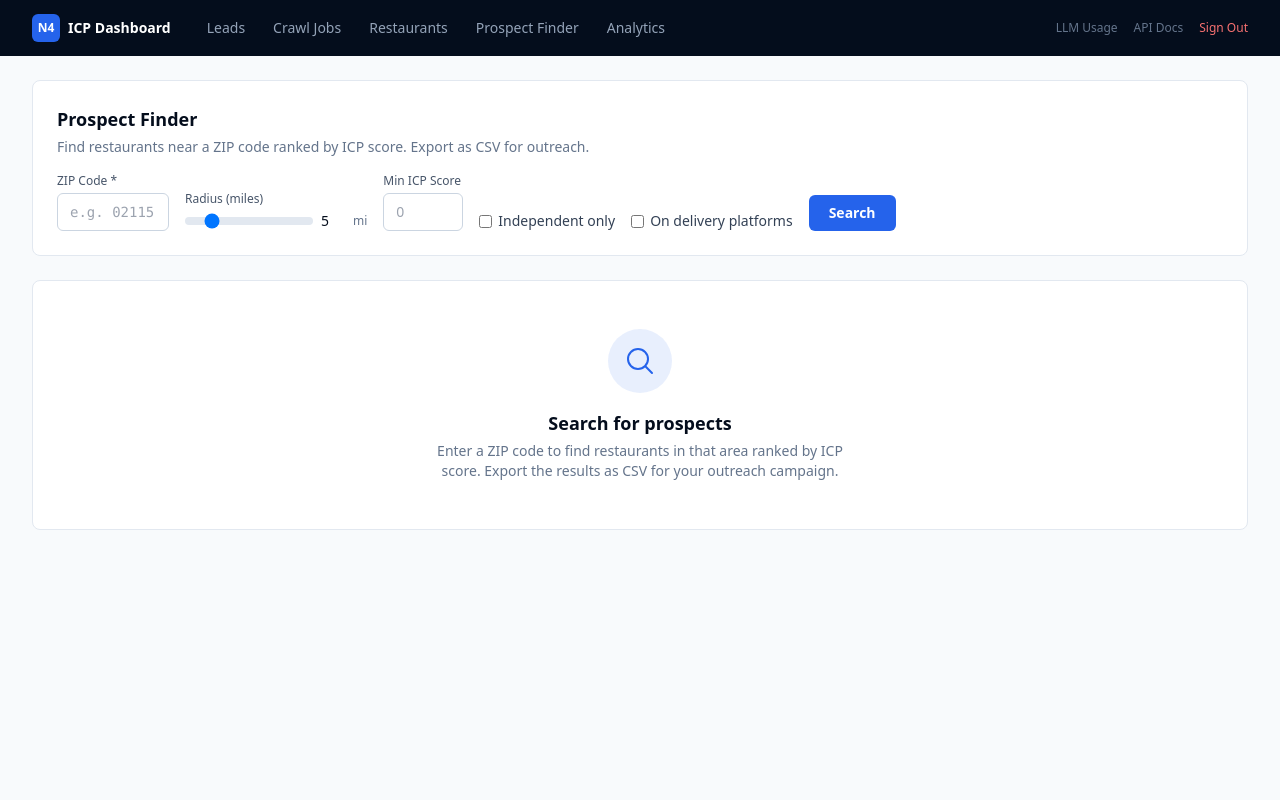
After one commit to tilakavanova/N4Cluster_ICP_Finder, a Python web app: template src/dashboard/templates/prospects.html in a window 1280 px wide. The commit adds this page. Run offline with Jinja, Linux system fonts and the light colour scheme; the template is opened without the code that fills it, so the values that code supplies are empty; some libraries are stand-ins or nearby versions.

Commit message:
feat(NIF-187): add Prospect Finder — ZIP code proximity search for outreach
New dashboard page at /dashboard/prospects that enables finding
restaurants near any ZIP code for marketing outreach:

- ZIP code input + radius slider (1-25 miles)
- Results ranked by ICP score (desc), then distance (asc)
- Table: name/address, distance, ICP score bar, fit label, independent
  status, delivery platforms, POS provider, phone, website
- Filters: independent only, on delivery platforms, min ICP score
- Stats: total found, excellent/good count, avg score, avg distance
- CSV export with filename: prospects-{zip}-{radius}mi.csv
- Uses haversine distance + bounding box pre-filter for performance
- Joined ICP scores for full enrichment data in results
- Auth-gated with session login
- Added Prospect Finder tab to dashboard navigation

Co-Authored-By: Claude Opus 4.6 (1M context) <noreply@anthropic.com>

```diff
--- a/src/dashboard/templates/base.html
+++ b/src/dashboard/templates/base.html
@@ -41,6 +41,7 @@
               <a href="/dashboard" class="px-3 py-1.5 rounded-md text-sm font-medium {% if active_tab == 'leads' %}bg-navy-800 text-white{% else %}text-slate-400 hover:text-white hover:bg-navy-900{% endif %}">Leads</a>
               <a href="/dashboard/jobs" class="px-3 py-1.5 rounded-md text-sm font-medium {% if active_tab == 'jobs' %}bg-navy-800 text-white{% else %}text-slate-400 hover:text-white hover:bg-navy-900{% endif %}">Crawl Jobs</a>
               <a href="/dashboard/restaurants" class="px-3 py-1.5 rounded-md text-sm font-medium {% if active_tab == 'restaurants' %}bg-navy-800 text-white{% else %}text-slate-400 hover:text-white hover:bg-navy-900{% endif %}">Restaurants</a>
+              <a href="/dashboard/prospects" class="px-3 py-1.5 rounded-md text-sm font-medium {% if active_tab == 'prospects' %}bg-navy-800 text-white{% else %}text-slate-400 hover:text-white hover:bg-navy-900{% endif %}">Prospect Finder</a>
               <a href="/dashboard/analytics" class="px-3 py-1.5 rounded-md text-sm font-medium {% if active_tab == 'analytics' %}bg-navy-800 text-white{% else %}text-slate-400 hover:text-white hover:bg-navy-900{% endif %}">Analytics</a>
             </div>
           </div>
--- /dev/null
+++ b/src/dashboard/templates/prospects.html
@@ -0,0 +1,185 @@
+{% extends "base.html" %}
+{% block title %}Prospect Finder{% endblock %}
+
+{% block content %}
+<!-- Search form -->
+<div class="bg-white rounded-lg border border-slate-200 p-6 mb-6">
+  <h2 class="text-lg font-bold text-navy-950 mb-1">Prospect Finder</h2>
+  <p class="text-sm text-slate-500 mb-4">Find restaurants near a ZIP code ranked by ICP score. Export as CSV for outreach.</p>
+
+  <form method="get" action="/dashboard/prospects" class="flex flex-wrap items-end gap-4">
+    <div>
+      <label class="block text-xs font-medium text-slate-600 mb-1">ZIP Code *</label>
+      <input type="text" name="zip_code" value="{{ filters.zip_code or '' }}" required
+        placeholder="e.g. 02115" maxlength="5" pattern="[0-9]{5}"
+        class="rounded-md border border-slate-300 text-sm px-3 py-2 w-28 font-mono">
+    </div>
+    <div>
+      <label class="block text-xs font-medium text-slate-600 mb-1">Radius (miles)</label>
+      <div class="flex items-center gap-2">
+        <input type="range" name="radius" min="1" max="25" step="1"
+          value="{{ filters.radius or 5 }}" id="radiusSlider"
+          class="w-32 h-2 bg-slate-200 rounded-lg appearance-none cursor-pointer"
+          oninput="document.getElementById('radiusValue').textContent=this.value">
+        <span id="radiusValue" class="text-sm font-medium text-navy-950 w-6">{{ filters.radius or 5 }}</span>
+        <span class="text-xs text-slate-500">mi</span>
+      </div>
+    </div>
+    <div>
+      <label class="block text-xs font-medium text-slate-600 mb-1">Min ICP Score</label>
+      <input type="number" name="min_score" value="{{ filters.min_score or '' }}" placeholder="0"
+        min="0" max="100" class="rounded-md border border-slate-300 text-sm px-3 py-2 w-20">
+    </div>
+    <div class="flex items-center gap-4">
+      <label class="flex items-center gap-1.5 cursor-pointer">
+        <input type="checkbox" name="independent_only" value="1" {% if filters.independent_only %}checked{% endif %}
+          class="rounded border-slate-300 text-cobalt-500 focus:ring-cobalt-500">
+        <span class="text-sm text-slate-700">Independent only</span>
+      </label>
+      <label class="flex items-center gap-1.5 cursor-pointer">
+        <input type="checkbox" name="has_delivery" value="1" {% if filters.has_delivery %}checked{% endif %}
+          class="rounded border-slate-300 text-cobalt-500 focus:ring-cobalt-500">
+        <span class="text-sm text-slate-700">On delivery platforms</span>
+      </label>
+    </div>
+    <button type="submit" class="bg-cobalt-500 hover:bg-cobalt-600 text-white text-sm font-semibold px-5 py-2 rounded-md transition-colors">
+      Search
+    </button>
+  </form>
+</div>
+
+{% if searched %}
+<!-- Stats -->
+<div class="grid grid-cols-1 sm:grid-cols-5 gap-4 mb-4">
+  <div class="bg-white rounded-lg border border-slate-200 px-5 py-3">
+    <div class="text-xs font-medium text-slate-500 uppercase">Found</div>
+    <div class="text-xl font-bold text-navy-950 mt-0.5">{{ stats.total }}</div>
+  </div>
+  <div class="bg-white rounded-lg border border-slate-200 px-5 py-3">
+    <div class="text-xs font-medium text-slate-500 uppercase">Excellent Fit</div>
+    <div class="text-xl font-bold text-green-600 mt-0.5">{{ stats.excellent }}</div>
+  </div>
+  <div class="bg-white rounded-lg border border-slate-200 px-5 py-3">
+    <div class="text-xs font-medium text-slate-500 uppercase">Good Fit</div>
+    <div class="text-xl font-bold text-blue-600 mt-0.5">{{ stats.good }}</div>
+  </div>
+  <div class="bg-white rounded-lg border border-slate-200 px-5 py-3">
+    <div class="text-xs font-medium text-slate-500 uppercase">Avg ICP Score</div>
+    <div class="text-xl font-bold text-teal-500 mt-0.5">{{ "%.1f"|format(stats.avg_score) if stats.avg_score else "—" }}</div>
+  </div>
+  <div class="bg-white rounded-lg border border-slate-200 px-5 py-3">
+    <div class="text-xs font-medium text-slate-500 uppercase">Avg Distance</div>
+    <div class="text-xl font-bold text-navy-950 mt-0.5">{{ "%.1f"|format(stats.avg_distance) if stats.avg_distance else "—" }} mi</div>
+  </div>
+</div>
+
+<!-- Export button -->
+<div class="flex justify-between items-center mb-3">
+  <div class="text-sm text-slate-600">
+    Showing {{ prospects|length }} restaurants within {{ filters.radius or 5 }} miles of {{ filters.zip_code }}
+  </div>
+  {% if prospects %}
+  <a href="/dashboard/prospects/export?zip_code={{ filters.zip_code }}&radius={{ filters.radius or 5 }}&min_score={{ filters.min_score or '' }}&independent_only={{ '1' if filters.independent_only else '' }}&has_delivery={{ '1' if filters.has_delivery else '' }}"
+    class="inline-flex items-center gap-1.5 bg-navy-950 hover:bg-navy-900 text-white text-sm font-medium px-4 py-2 rounded-md transition-colors">
+    <svg class="w-4 h-4" fill="none" viewBox="0 0 24 24" stroke="currentColor" stroke-width="2"><path stroke-linecap="round" stroke-linejoin="round" d="M4 16v1a3 3 0 003 3h10a3 3 0 003-3v-1m-4-4l-4 4m0 0l-4-4m4 4V4"/></svg>
+    Export CSV for Outreach ({{ prospects|length }} restaurants)
+  </a>
+  {% endif %}
+</div>
+
+<!-- Results table -->
+<div class="bg-white rounded-lg border border-slate-200 overflow-hidden">
+  <table class="min-w-full divide-y divide-slate-200">
+    <thead class="bg-slate-50">
+      <tr>
+        <th class="px-3 py-3 text-left text-xs font-semibold text-slate-600 uppercase tracking-wider">Restaurant</th>
+        <th class="px-3 py-3 text-left text-xs font-semibold text-slate-600 uppercase tracking-wider">Distance</th>
+        <th class="px-3 py-3 text-left text-xs font-semibold text-slate-600 uppercase tracking-wider">ICP Score</th>
+        <th class="px-3 py-3 text-left text-xs font-semibold text-slate-600 uppercase tracking-wider">Fit</th>
+        <th class="px-3 py-3 text-left text-xs font-semibold text-slate-600 uppercase tracking-wider">Indep.</th>
+        <th class="px-3 py-3 text-left text-xs font-semibold text-slate-600 uppercase tracking-wider">Delivery</th>
+        <th class="px-3 py-3 text-left text-xs font-semibold text-slate-600 uppercase tracking-wider">POS</th>
+        <th class="px-3 py-3 text-left text-xs font-semibold text-slate-600 uppercase tracking-wider">Contact</th>
+      </tr>
+    </thead>
+    <tbody class="divide-y divide-slate-100">
+      {% for p in prospects %}
+      <tr class="hover:bg-slate-50">
+        <td class="px-3 py-3">
+          <div class="text-sm font-medium text-navy-950">{{ p.name }}</div>
+          <div class="text-xs text-slate-500">{{ p.address or '' }}{% if p.city %}, {{ p.city }}{% endif %}{% if p.state %} {{ p.state }}{% endif %} {{ p.zip_code or '' }}</div>
+          {% if p.cuisine_type %}
+          <div class="flex flex-wrap gap-1 mt-1">
+            {% for c in p.cuisine_type[:2] %}<span class="bg-slate-100 text-slate-600 text-xs px-1 py-0.5 rounded">{{ c }}</span>{% endfor %}
+          </div>
+          {% endif %}
+        </td>
+        <td class="px-3 py-3 text-sm font-medium text-navy-950">{{ "%.1f"|format(p.distance) }} mi</td>
+        <td class="px-3 py-3">
+          {% if p.icp_score is not none %}
+          <div class="flex items-center gap-2">
+            <div class="w-12 bg-slate-100 rounded-full h-1.5">
+              <div class="h-1.5 rounded-full
+                {% if p.icp_score >= 75 %}bg-green-500
+                {% elif p.icp_score >= 55 %}bg-blue-500
+                {% elif p.icp_score >= 35 %}bg-yellow-500
+                {% else %}bg-red-400{% endif %}"
+                style="width: {{ p.icp_score }}%"></div>
+            </div>
+            <span class="text-sm font-bold text-navy-950">{{ "%.0f"|format(p.icp_score) }}</span>
+          </div>
+          {% else %}<span class="text-xs text-slate-400">—</span>{% endif %}
+        </td>
+        <td class="px-3 py-3">
+          {% if p.fit_label and p.fit_label != 'unknown' %}
+          <span class="inline-flex items-center rounded-full px-2 py-0.5 text-xs font-medium
+            {% if p.fit_label == 'excellent' %}bg-green-100 text-green-700
+            {% elif p.fit_label == 'good' %}bg-blue-100 text-blue-700
+            {% elif p.fit_label == 'moderate' %}bg-yellow-100 text-yellow-700
+            {% else %}bg-red-100 text-red-700{% endif %}">
+            {{ p.fit_label|title }}
+          </span>
+          {% else %}<span class="text-xs text-slate-400">—</span>{% endif %}
+        </td>
+        <td class="px-3 py-3 text-center">
+          {% if p.is_independent %}<span class="text-green-600">&#10003;</span>
+          {% elif p.is_chain %}<span class="text-red-400">&#10007;</span>
+          {% else %}<span class="text-slate-300">—</span>{% endif %}
+        </td>
+        <td class="px-3 py-3">
+          {% if p.delivery_platforms %}
+          <div class="flex flex-wrap gap-1">
+            {% for d in p.delivery_platforms %}<span class="bg-orange-50 text-orange-700 text-xs px-1 py-0.5 rounded">{{ d }}</span>{% endfor %}
+          </div>
+          {% else %}<span class="text-slate-300">—</span>{% endif %}
+        </td>
+        <td class="px-3 py-3 text-sm text-slate-600">
+          {% if p.pos_provider %}{{ p.pos_provider }}{% elif p.has_pos %}<span class="text-green-600">&#10003;</span>{% else %}<span class="text-slate-300">—</span>{% endif %}
+        </td>
+        <td class="px-3 py-3">
+          {% if p.phone %}<div class="text-xs text-slate-700">{{ p.phone }}</div>{% endif %}
+          {% if p.website %}<a href="{{ p.website }}" target="_blank" class="text-xs text-cobalt-500 hover:underline truncate block max-w-[120px]">{{ p.website|replace('https://','')|replace('http://','')|truncate(25) }}</a>{% endif %}
+        </td>
+      </tr>
+      {% else %}
+      <tr>
+        <td colspan="8" class="px-4 py-12 text-center text-sm text-slate-500">
+          No restaurants found within {{ filters.radius or 5 }} miles of {{ filters.zip_code }}. Try a larger radius or run a crawl job for this area first.
+        </td>
+      </tr>
+      {% endfor %}
+    </tbody>
+  </table>
+</div>
+{% elif not searched %}
+<div class="bg-white rounded-lg border border-slate-200 p-12 text-center">
+  <div class="w-16 h-16 rounded-full bg-cobalt-500/10 flex items-center justify-center mx-auto mb-4">
+    <svg class="w-8 h-8 text-cobalt-500" fill="none" viewBox="0 0 24 24" stroke="currentColor" stroke-width="1.5">
+      <path stroke-linecap="round" stroke-linejoin="round" d="M21 21l-5.197-5.197m0 0A7.5 7.5 0 105.196 5.196a7.5 7.5 0 0010.607 10.607z"/>
+    </svg>
+  </div>
+  <h3 class="text-lg font-bold text-navy-950 mb-1">Search for prospects</h3>
+  <p class="text-sm text-slate-500 max-w-md mx-auto">Enter a ZIP code to find restaurants in that area ranked by ICP score. Export the results as CSV for your outreach campaign.</p>
+</div>
+{% endif %}
+{% endblock %}
```
Also changed, not shown: src/dashboard/routes.py (+197 -0 lines).
